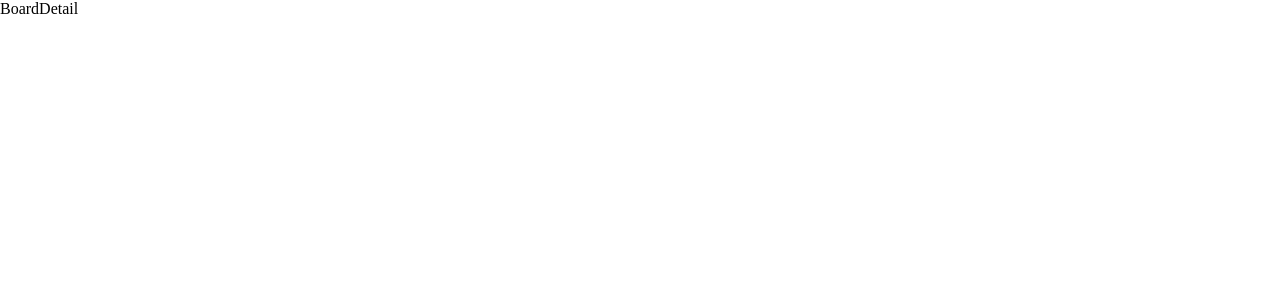
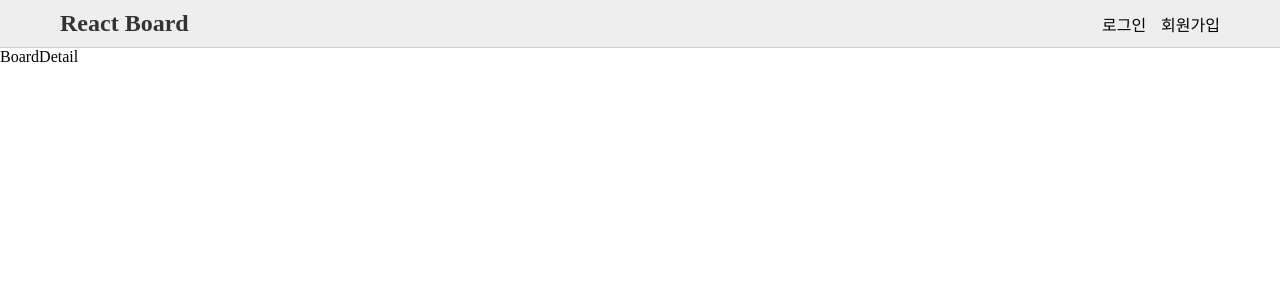
Before and after one commit to drasla/lecture-react-15-board, a React (Vite) app: page /post/1 in a window 1280 px wide. Shown: the top 300 px of the page. Built offline with nearby package versions, Linux system fonts and the light colour scheme.

Commit message:
Header 작성 완료

```diff
--- /dev/null
+++ b/src/components/common/Header.tsx
@@ -0,0 +1,45 @@
+import { Link } from "react-router";
+import styled from "styled-components";
+
+const Head = styled.header`
+    background-color: #eee;
+    display: flex;
+    justify-content: center;
+    border-bottom: 1px solid #ccc;
+`;
+
+const Nav = styled.nav`
+    display: flex;
+    justify-content: space-between;
+    align-items: center;
+    width: 100%;
+    max-width: 1200px;
+    padding: 10px 20px;
+`;
+
+const Logo = styled(Link)`
+    font-size: 1.5rem;
+    font-weight: bold;
+    color: #333;
+`;
+
+const AuthBox = styled.div`
+    display: flex;
+    gap: 15px;
+`;
+
+function Header() {
+    return (
+        <Head>
+            <Nav>
+                <Logo to={"/"}>React Board</Logo>
+                <AuthBox>
+                    <Link to={"/login"}>로그인</Link>
+                    <Link to={"/register"}>회원가입</Link>
+                </AuthBox>
+            </Nav>
+        </Head>
+    );
+}
+
+export default Header;
--- a/src/layouts/Layout.tsx
+++ b/src/layouts/Layout.tsx
@@ -1,9 +1,13 @@
 import { Outlet } from "react-router";
+import Header from "../components/common/Header.tsx";
 
 function Layout() {
     return (
         <>
-            <Outlet />
+            <Header />
+            <main>
+                <Outlet />
+            </main>
         </>
     );
 }
```
